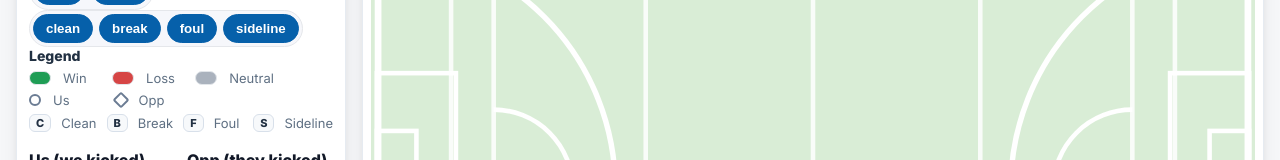
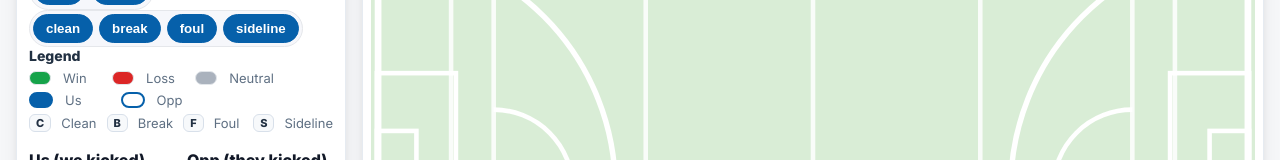
Before and after one commit to narthur3-wq/match-tracker, a Svelte app: page / in a window 1280 px wide. Both pictures are taken after a click on the tab "Kickouts". Shown: the part 169-329 px from the top of the page. Built offline with nearby package versions, Linux system fonts and the light colour scheme.

Commit message:
Update Legend.svelte

```diff
--- a/src/components/Legend.svelte
+++ b/src/components/Legend.svelte
@@ -1,17 +1,18 @@
 <script>
   // Reusable legend. Toggle sections via props.
   export let title = 'Legend';
-  export let showTeam = true;       // circle = Us, diamond = Opp
-  export let showOutcome = true;    // Win/Loss/Neutral color chips
+  export let showTeam = true;       // filled = Us, outline = Opp
+  export let showOutcome = true;    // Score/Miss or Win/Loss chips
   export let showCause = false;     // Forced / Unforced (turnovers)
   export let showContest = false;   // C/B/F/S (kickouts)
-  export let showShots = false;     // G/P/2P/W/S/B (shots)
+   export let showShots = false;     // shot outcome icons
   export let dense = false;         // tighter spacing
+  export let outcomeMode = 'wl';    // 'wl' | 'score'
 
   // Standardized colors (match markers on the Pitch)
   const COL = {
-    win: '#1f9d55',     // red
-    loss: '#d64545',    // red
+    score: '#16a34a',   // green
+    miss: '#dc2626',    // red
     neutral: '#aab2bd', // grey
     stroke: '#6b7c93',  // outline for shapes
     primary: '#0660aa'  // club blue
@@ -23,16 +24,21 @@
 
   {#if showOutcome}
     <div class="row">
-      <span class="chip" style="--bg:{COL.win}"></span> <span>Win</span>
-      <span class="chip" style="--bg:{COL.loss}"></span> <span>Loss</span>
-      <span class="chip" style="--bg:{COL.neutral}"></span> <span>Neutral</span>
+      {#if outcomeMode === 'score'}
+        <span class="chip" style="--bg:{COL.score}"></span> <span>Score</span>
+        <span class="chip" style="--bg:{COL.miss}"></span> <span>Miss</span>
+      {:else}
+        <span class="chip" style="--bg:{COL.score}"></span> <span>Win</span>
+        <span class="chip" style="--bg:{COL.miss}"></span> <span>Loss</span>
+        <span class="chip" style="--bg:{COL.neutral}"></span> <span>Neutral</span>
+      {/if}
     </div>
   {/if}
 
   {#if showTeam}
     <div class="row">
-      <span class="shape circle" title="Us"></span> <span>Us</span>
-      <span class="shape diamond" title="Opp"></span> <span>Opp</span>
+      <span class="chip team" data-team="us"></span> <span>Us</span>
+      <span class="chip team" data-team="opp"></span> <span>Opp</span>
     </div>
   {/if}
 
@@ -54,13 +60,13 @@
   {/if}
 
   {#if showShots}
-    <div class="row">
-      <span class="label">G</span><span>Goal</span>
-      <span class="label">P</span><span>Point</span>
-      <span class="label">2</span><span>2P</span>
-      <span class="label">W</span><span>Wide</span>
-      <span class="label">S</span><span>Short</span>
-      <span class="label">B</span><span>Blocked</span>
+     <div class="row shots">
+      <span class="shot-icon circle" aria-hidden="true"></span><span>Goal</span>
+      <span class="shot-icon dot" aria-hidden="true"></span><span>Point</span>
+      <span class="shot-icon triangle" aria-hidden="true"></span><span>2P</span>
+      <span class="shot-icon x" aria-hidden="true"></span><span>Wide</span>
+      <span class="shot-icon square" aria-hidden="true"></span><span>Short</span>
+      <span class="shot-icon star" aria-hidden="true"></span><span>Blocked</span>
     </div>
   {/if}
 </div>
@@ -77,6 +83,9 @@
     gap:8px 10px;
     font-size:13px;
   }
+  .row.shots {
+    grid-template-columns: auto 1fr auto 1fr auto 1fr auto 1fr auto 1fr auto 1fr;
+  }
 
   .chip {
     --bg: #aab2bd;
@@ -87,16 +96,11 @@
     border:1px solid #e2e6ea;
     margin-right:2px;
   }
-
-  .shape {
-    display:inline-block;
-    width:12px; height:12px;
-    border:2px solid #6b7c93;
-    border-radius:50%;
-    margin-right:2px;
-    background:#fff;
+    .chip.team {
+    border:2px solid #0660aa;
+    background:#0660aa;
   }
-  .shape.diamond { transform:rotate(45deg); border-radius:2px; }
+    .chip.team[data-team="opp"] { background:#fff; }
 
   .label {
     display:inline-grid; place-items:center;
@@ -108,4 +112,34 @@
     font-size:11px; font-weight:700;
     color:#213042;
   }
+
+  .shot-icon {
+    position:relative;
+    display:inline-block;
+    width:14px; height:14px;
+    color:#213042;
+  }
+  .shot-icon.circle { border:2px solid currentColor; border-radius:50%; }
+  .shot-icon.dot    { background:currentColor; border-radius:50%; }
+  .shot-icon.triangle {
+    width:0; height:0;
+    border-left:7px solid transparent;
+    border-right:7px solid transparent;
+    border-bottom:14px solid currentColor;
+  }
+  .shot-icon.x::before,
+  .shot-icon.x::after {
+    content:"";
+    position:absolute;
+    top:0; left:6px;
+    width:2px; height:14px;
+    background:currentColor;
+  }
+  .shot-icon.x::before { transform:rotate(45deg); }
+  .shot-icon.x::after  { transform:rotate(-45deg); }
+  .shot-icon.square { border:2px solid currentColor; }
+  .shot-icon.star {
+    background:currentColor;
+    clip-path:polygon(50% 0%,61% 35%,98% 35%,68% 57%,79% 91%,50% 70%,21% 91%,32% 57%,2% 35%,39% 35%);
+  }
 </style>
```
